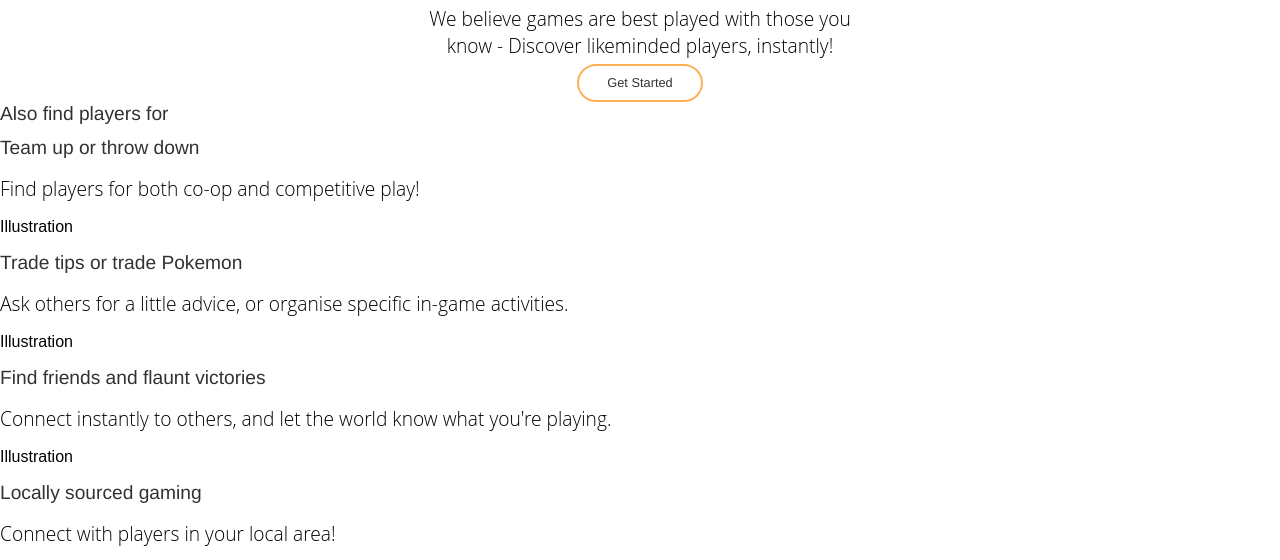
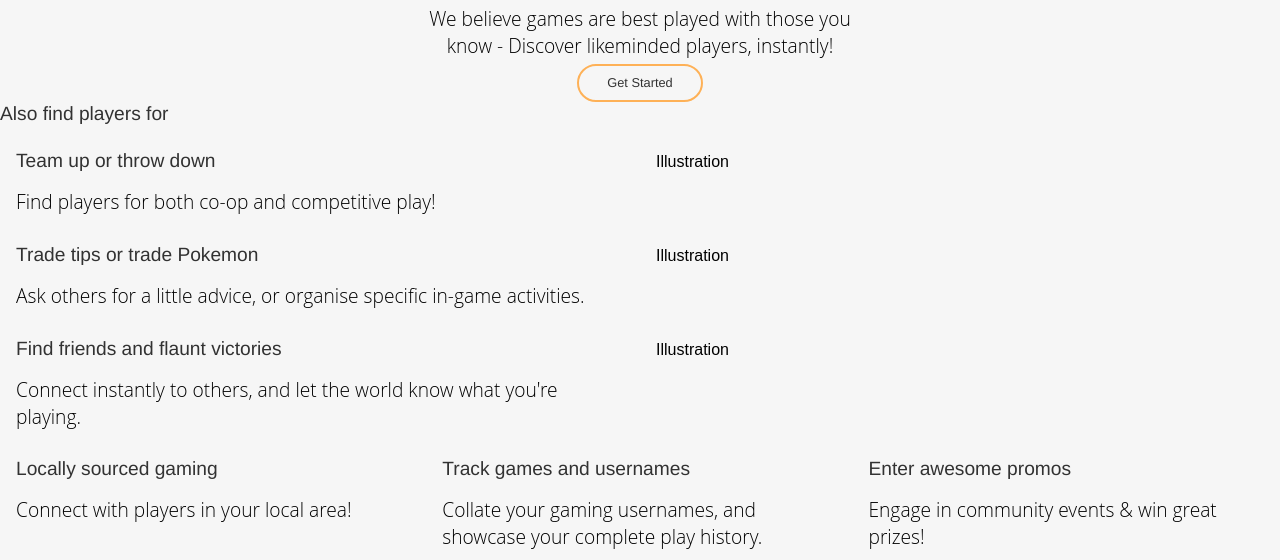
Before and after one commit to nickmangos/Leaping-Tiger, a plain HTML site: page app/index.html in a window 1280 px wide. Shown: the part 208-768 px from the top of the page. Drawn offline with Linux system fonts and the light colour scheme.

Commit message:
Clearfix, Columns

```diff
--- a/app/index.html
+++ b/app/index.html
@@ -19,7 +19,7 @@
   				<a href="#" class="link--loud">Create Account</a>
   			</span>
   		</div>
-      <div class="splash">
+      <div class="hero">
   		<h1>Welcome to the party.</h1>
   		<h2>We believe games are best played with those you know - Discover likeminded players, instantly!</h2>
   		<a href="#" class="link--loud">Get Started</a>
@@ -38,8 +38,8 @@
   		<div class="trending__game">
   		</div>
   	</div>
-  	<div class="info">
-  		<div class="info__row">
+  	<div class="info clearfix">
+  		<div class="info__row clearfix">
   			<div class="column half">
   				<h1>Team up or throw down</h1>
   				<h2>Find players for both co-op and competitive play!</h2>
@@ -48,7 +48,7 @@
   				<p>Illustration</p>
   			</div>
   		</div>
-  		<div class="info__row">
+  		<div class="info__row clearfix">
   			<div class="column half">
   				<h1>Trade tips or trade Pokemon</h1>
   				<h2>Ask others for a little advice, or organise specific in-game activities.</h2>
@@ -57,7 +57,7 @@
   				<p>Illustration</p>
   			</div>
   		</div>
-  		<div class="info__row">
+  		<div class="info__row clearfix">
   			<div class="column half">
   				<h1>Find friends and flaunt victories</h1>
   				<h2>Connect instantly to others, and let the world know what you're playing.</h2>
--- a/app/styles/main.css
+++ b/app/styles/main.css
@@ -1,3 +1,48 @@
+/*override normalise*/
+ul {
+    padding: 0;
+}
+
+/*border box model*/
+*, *:before, *:after {
+    -moz-box-sizing: border-box;
+    -webkit-box-sizing: border-box;
+    box-sizing: border-box;
+}
+
+/*Grid System*/
+
+.container {
+    margin: 0 auto;
+    width: 90%;
+}
+
+.column {
+    float: left;
+    padding-left: 1rem;
+    padding-right: 1rem;
+}
+
+
+.column.full { width: 100%; }
+.column.two-thirds { width: 66.7%; }
+.column.half { width: 50%; }
+.column.third { width: 33.3%; }
+.column.fourth { width: 24.95%; }
+.column.flow-opposite { float: right; }
+
+
+html {
+    height: 100%;
+    background-color: #F6F6F6;
+}
+
+
+body {
+    height: 100%;
+}
+
+
 h1, a {
    color: #323232;
    font-family: Montserrat, Helvetica, sans-serif;
@@ -14,7 +59,7 @@ h2 {
 	font-weight: 200;
 }
 
-.splash {
+.hero {
 	max-width: 28em;
 	margin-left: auto;
 	margin-right: auto;
@@ -44,7 +89,7 @@ a:hover, a:visited, a:link, a:active
 	border-color: #feb157;
 	-moz-border-radius: 50px;
 	-webkit-border-radius: 50px;
-	border-radius: 50;
+	border-radius: 50px;
 }
 
 .nav .link--loud {
@@ -59,6 +104,12 @@ a:hover, a:visited, a:link, a:active
 	margin-left: 1em;
 }
 
-a:hover {
-	background-color: #fff;
+.clearfix:before,
+.clearfix:after {
+    content: " "; /* 1 */
+    display: table; /* 2 */
 }
+
+.clearfix:after {
+    clear: both;
+}
```
